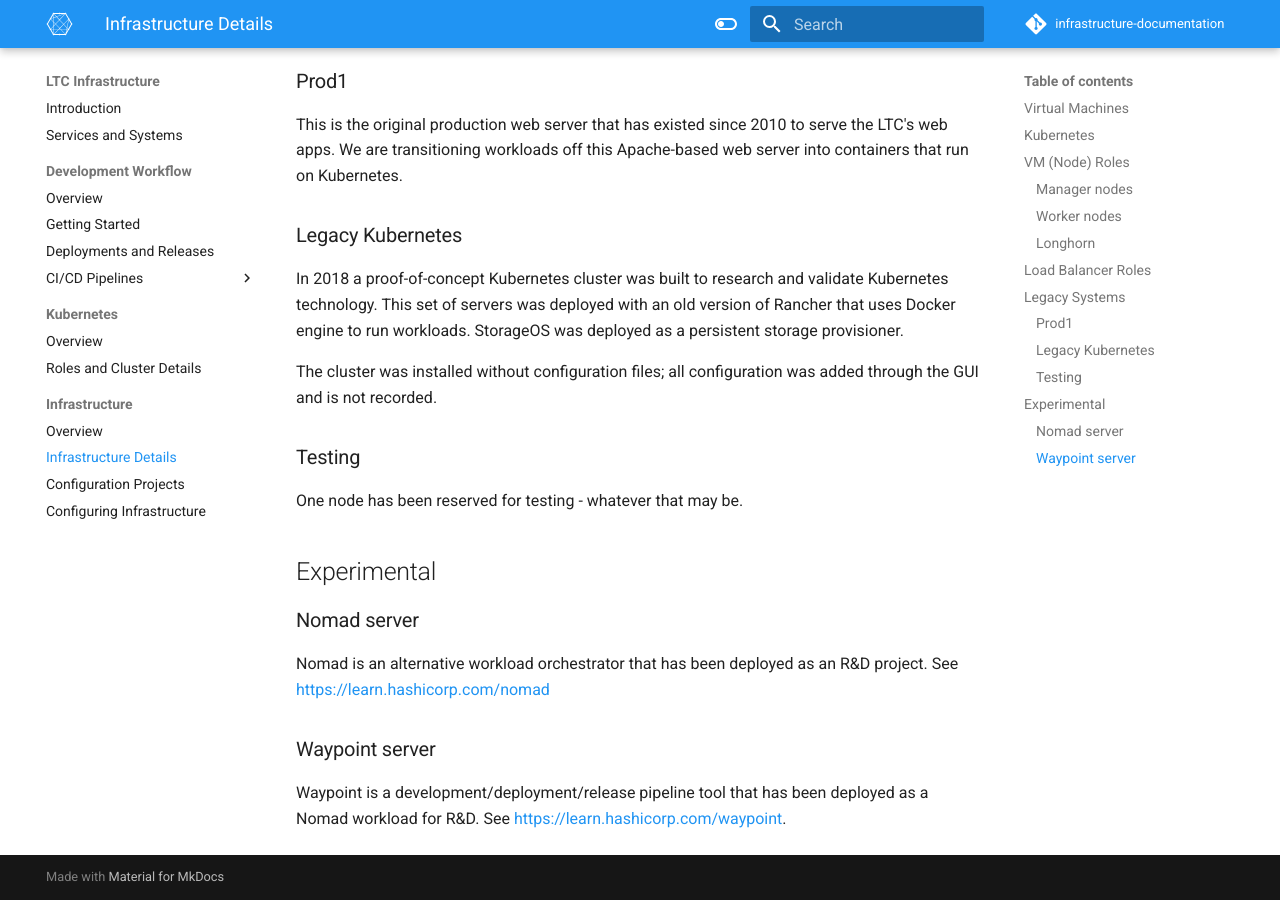
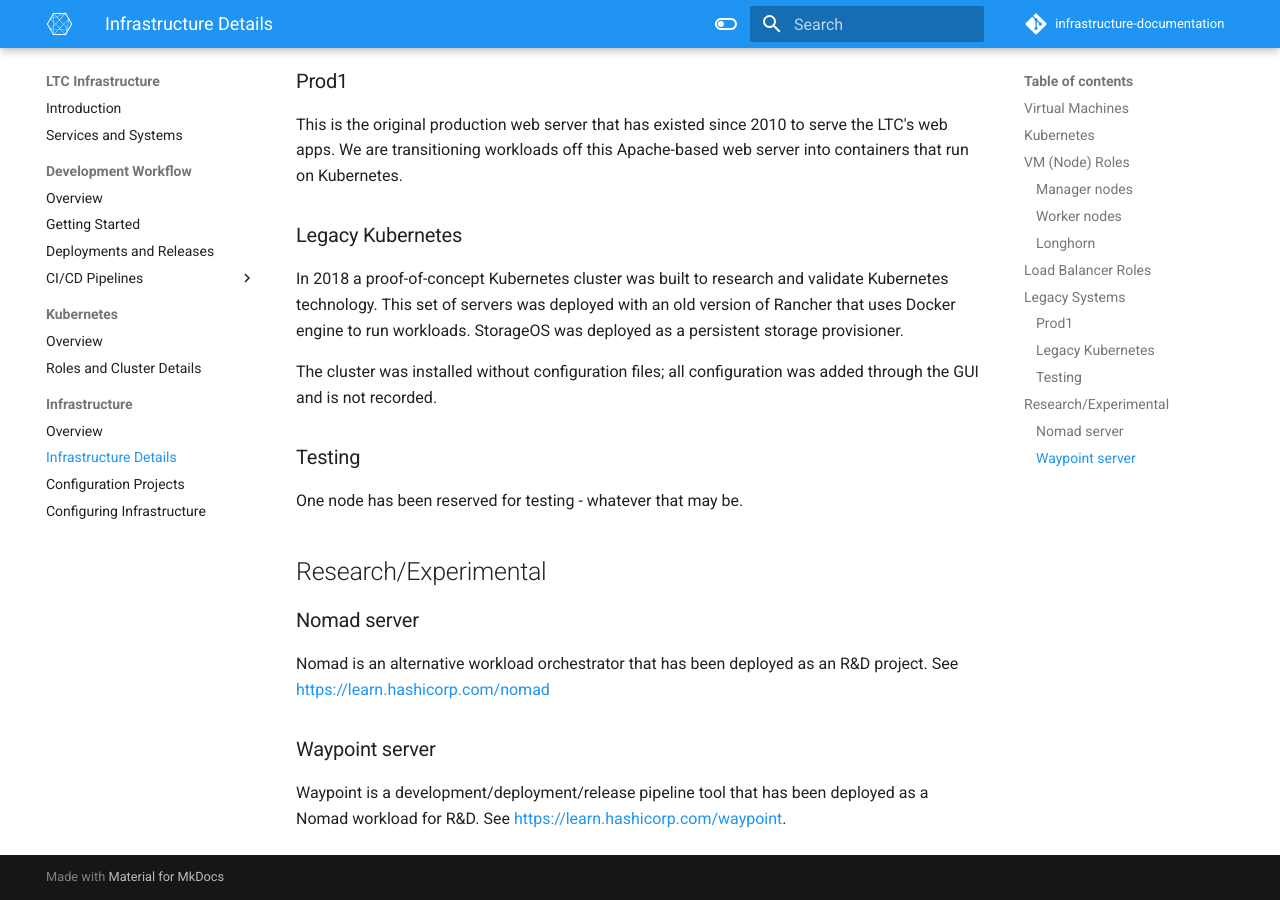
Before and after one commit to bcit-ltc/infrastructure-documentation, an MkDocs documentation site: the page built from docs/infrastructure/infrastructure-details.md, in a window 1280 px wide and 900 px high, scrolled down 2120 px. Built offline with MkDocs 1.6.1 and Material for MkDocs 9.7.7, drawn with Linux system fonts in a browser that asks for light colours.

```diff
--- a/docs/infrastructure/infrastructure-details.md
+++ b/docs/infrastructure/infrastructure-details.md
@@ -71,7 +71,7 @@ The cluster was installed without configuration files; all configuration was add
 
 One node has been reserved for testing - whatever that may be.
 
-## Experimental
+## Research/Experimental
 
 ### Nomad server
 
```
